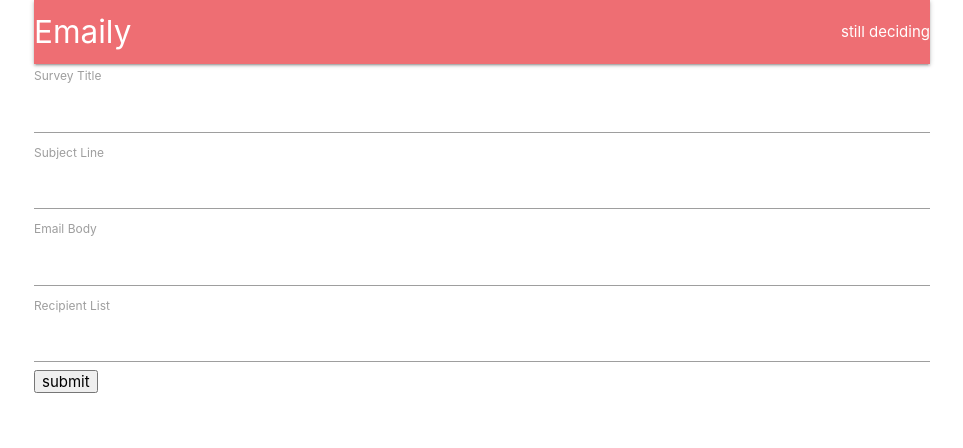
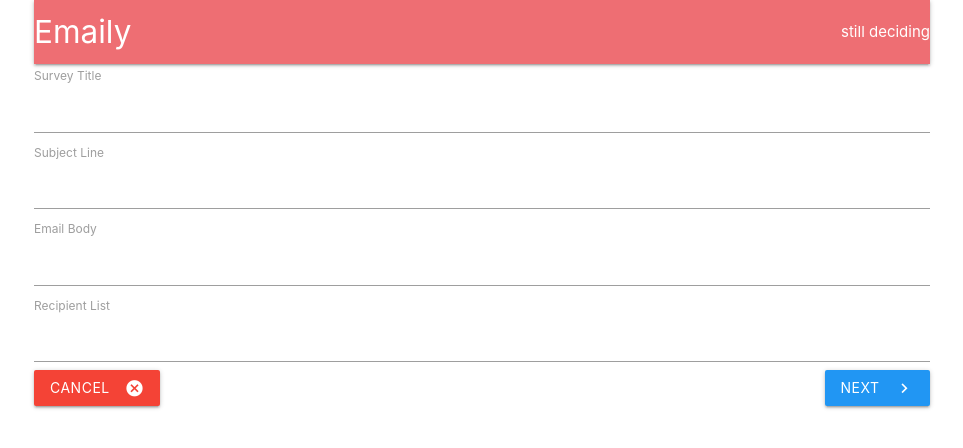
Before and after one commit to stephenbaiuoft/react-udemy, a React (Create React App) app in the folder client/: page /surveys/new in a window 1280 px wide. Shown: the top 448 px of the page, without its empty margins (158-1121 px from the left). Built offline with nearby package versions, Linux system fonts and the light colour scheme; no server answers.

Commit message:
finished button design

```diff
--- a/client/src/Components/surveys/SurveyForm.js
+++ b/client/src/Components/surveys/SurveyForm.js
@@ -1,6 +1,7 @@
 import React, { Component } from 'react';
 import { reduxForm, Field } from 'redux-form'; // Field is from redux-form
 // and it can render any HTML component
+import { Link } from 'react-router-dom';
 
 import SurveyField from './SurveyField';
 
@@ -37,7 +38,14 @@ class SurveyForm extends Component {
 
                 <form onSubmit={this.props.handleSubmit((values)=> {console.log(values)}) }>
                     {this.renderSurveyFields()}
-                    <button type="submit">submit</button>
+                    <Link to="/surveys" class="red left btn waves-effect waves-light">
+                        Cancel
+                        <i class="material-icons right">cancel</i>
+                    </Link>
+                    <button class="waves-effect waves-light blue right btn" type="submit" name="action">
+                        Next
+                        <i class="material-icons right">navigate_next</i>
+                    </button>
                 </form>
 
             </div>
```
